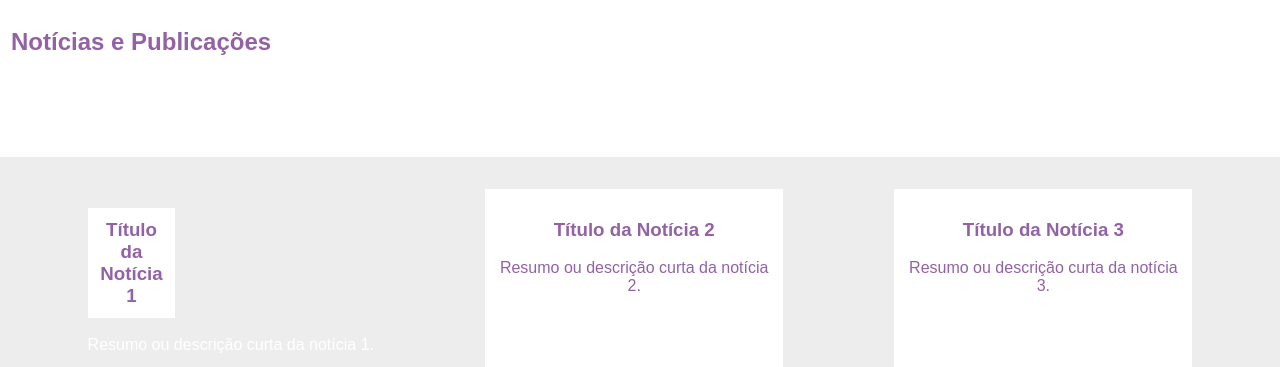
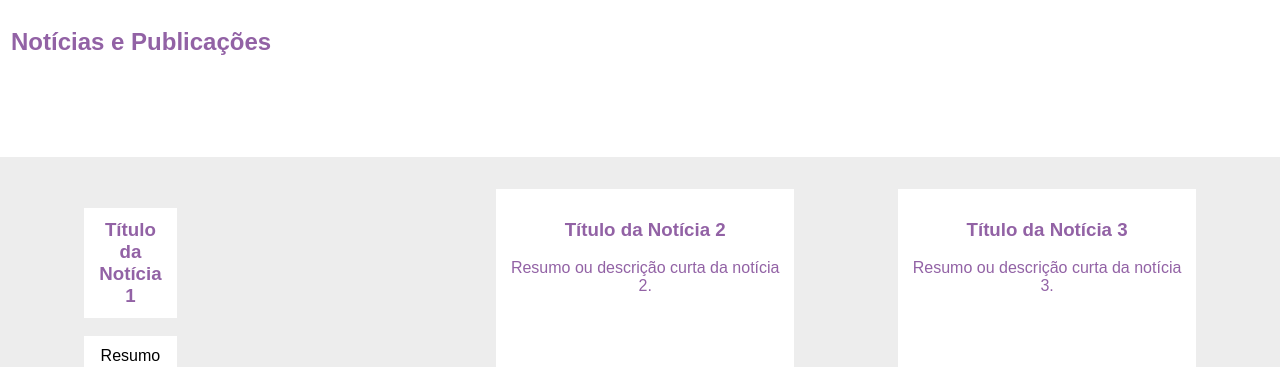
Before and after one commit to SandboxRio/sandboxrio, a plain HTML site: page index.html in a window 1280 px wide. Shown: the part 523-890 px from the top of the page. Drawn offline with Linux system fonts and the light colour scheme.

Commit message:
Update noticias-publicacoes.css

```diff
--- a/assets/noticias-publicacoes.css
+++ b/assets/noticias-publicacoes.css
@@ -25,4 +25,12 @@
     color: #9262a5; /* Cor do texto para legibilidade */
     border: 1px solid #fff;
     padding: 10px;
+    width: 23%;
+}
+
+.item-descricao {
+    background-color: #fff; /* Fundo branco para contraste */
+    color: #000000; /* Cor do texto para legibilidade */
+    border: 1px solid #fff;
+    padding: 10px;
     width: 23%; /* Quatro itens lado a lado
```
